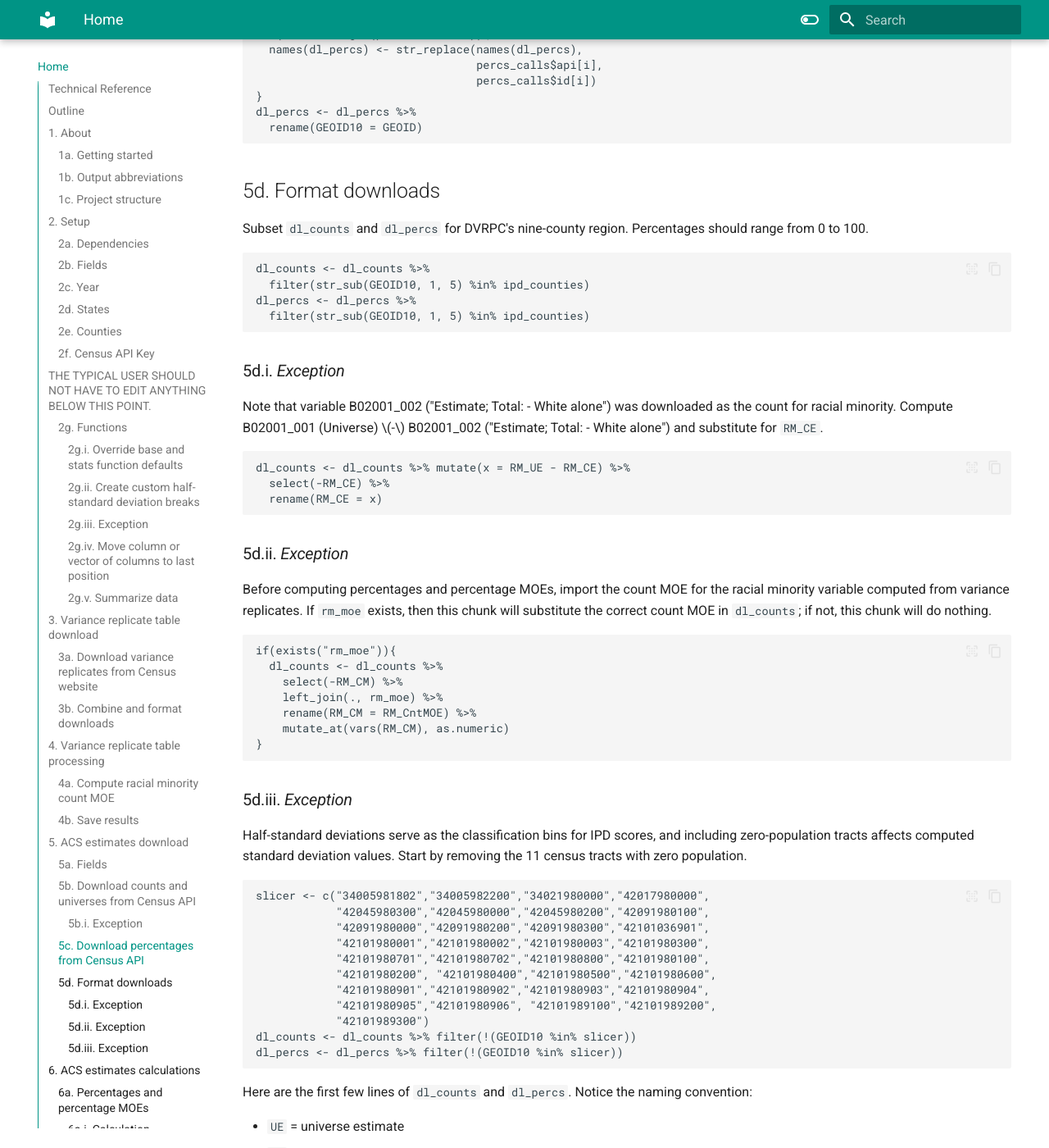
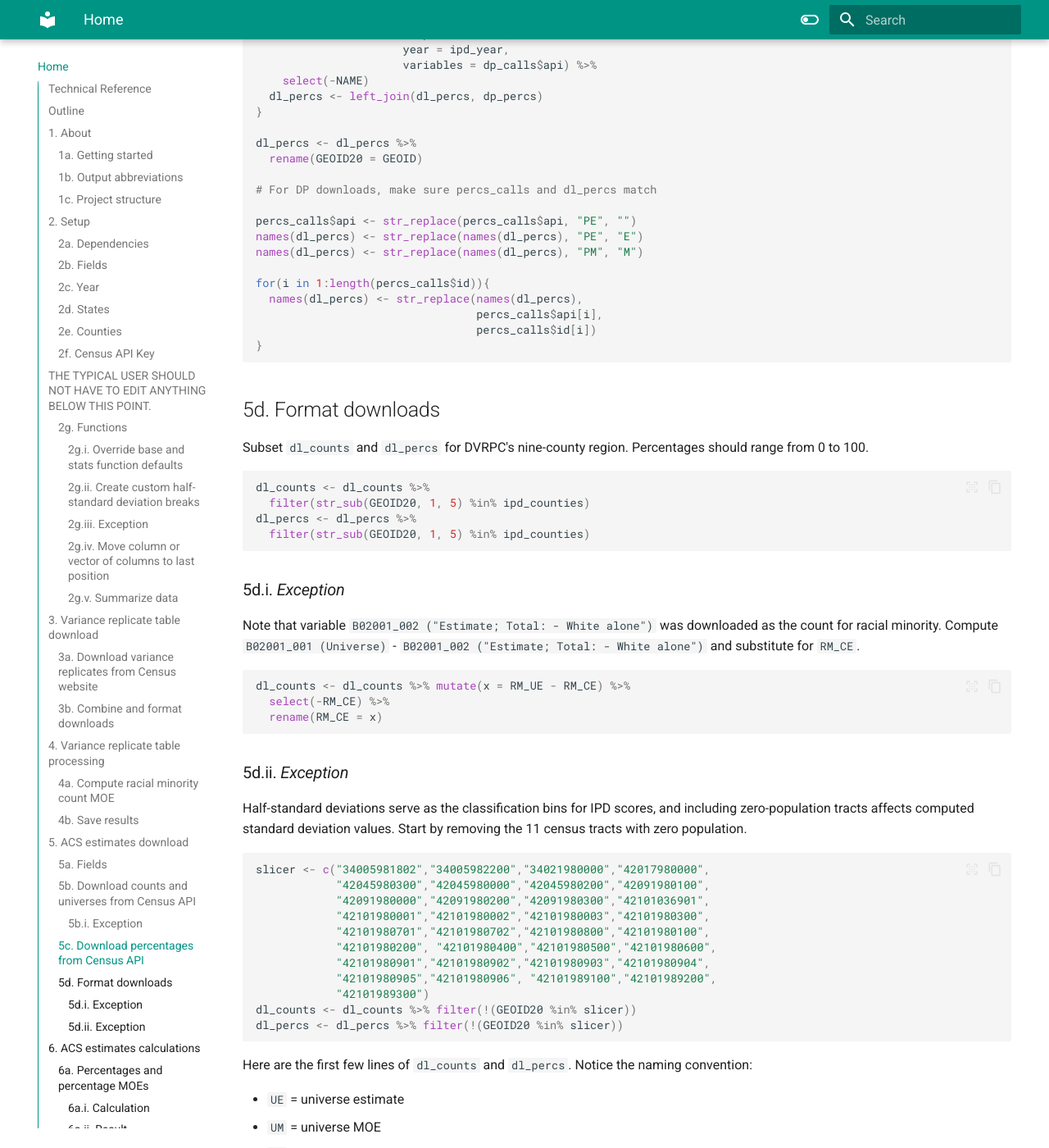
Before and after one commit to dvrpc/ipd, an MkDocs documentation site: the page built from docs/index.md, in a window 1280 px wide and 1400 px high, scrolled down 13991 px. Shown: the whole window at 82% size. Built offline with MkDocs 1.6.1 and Material for MkDocs 9.7.7, drawn with Linux system fonts in a browser that asks for light colours; some of the changed text lies outside the part shown.

Commit message:
Update index.md

````diff
--- a/docs/index.md
+++ b/docs/index.md
@@ -516,7 +516,7 @@
 Download percentage tables that are available for four of IPD's nine indicators. We will compute percentages and their associated MOEs for the rest of the dataset later. The procedure is identical to that described in Section 5b.
 <br>
 
-```{r api_percs, message = FALSE}
+```r
 percs <- c(disabled_percent,
            ethnic_minority_percent,
            female_percent,
@@ -526,17 +526,24 @@
            older_adults_percent,
            racial_minority_percent,
            youth_percent)
+
 percs_ids <- c("D_P", "EM_P", "F_P", "FB_P", "LEP_P",
                "LI_P", "OA_P", "RM_P", "Y_P")
+
 percs_calls <- tibble(id = percs_ids, api = percs) %>%
   drop_na(.)
+
 s_calls <- percs_calls %>%
   filter(str_sub(api, 1, 1) == "S")
+
 d_calls <- percs_calls %>%
   filter(str_sub(api, 1, 1) == "B")
+
 dp_calls <- percs_calls %>%
   filter(str_sub(api, 1, 1) == "D")
+
 dl_percs <- NULL
+
 if(length(s_calls$id > 0)){
   s_percs <- get_acs(geography = "tract",
                      state = ipd_states,
@@ -546,6 +553,7 @@
     select(-NAME)
   dl_percs <- bind_cols(dl_percs, s_percs)
 }
+
 if(length(d_calls$id > 0)){
   d_percs <- get_acs(geography = "tract",
                      state = ipd_states,
@@ -555,6 +563,7 @@
     select(-NAME)
   dl_percs <- left_join(dl_percs, d_percs)
 }
+
 if(length(dp_calls$id > 0)){
   dp_percs <- get_acs(geography = "tract",
                       state = ipd_states,
@@ -564,16 +573,21 @@
     select(-NAME)
   dl_percs <- left_join(dl_percs, dp_percs)
 }
+
+dl_percs <- dl_percs %>%
+  rename(GEOID20 = GEOID)
+
+# For DP downloads, make sure percs_calls and dl_percs match
+
 percs_calls$api <- str_replace(percs_calls$api, "PE", "")
 names(dl_percs) <- str_replace(names(dl_percs), "PE", "E")
 names(dl_percs) <- str_replace(names(dl_percs), "PM", "M")
+
 for(i in 1:length(percs_calls$id)){
   names(dl_percs) <- str_replace(names(dl_percs),
                                  percs_calls$api[i],
                                  percs_calls$id[i])
 }
-dl_percs <- dl_percs %>%
-  rename(GEOID10 = GEOID)
 ```
 
 ## 5d. Format downloads {#five_d}
@@ -581,19 +595,19 @@
 Subset `dl_counts` and `dl_percs` for DVRPC's nine-county region. Percentages should range from 0 to 100.
 <br>
 
-```{r dl_counts_dl_percs, message = FALSE}
+```r
 dl_counts <- dl_counts %>%
-  filter(str_sub(GEOID10, 1, 5) %in% ipd_counties)
+  filter(str_sub(GEOID20, 1, 5) %in% ipd_counties)
 dl_percs <- dl_percs %>%
-  filter(str_sub(GEOID10, 1, 5) %in% ipd_counties)
+  filter(str_sub(GEOID20, 1, 5) %in% ipd_counties)
 ```
 
 ### 5d.i. _Exception_ {#five_d_i}
 
-Note that variable B02001_002 ("Estimate; Total: - White alone") was downloaded as the count for racial minority. Compute B02001_001 (Universe) $-$ B02001_002 ("Estimate; Total: - White alone") and substitute for `RM_CE`.
+Note that variable `B02001_002 ("Estimate; Total: - White alone")` was downloaded as the count for racial minority. Compute `B02001_001 (Universe)` - `B02001_002 ("Estimate; Total: - White alone")` and substitute for `RM_CE`.
 <br>
 
-```{r perc_excp_1, message = FALSE}
+```r
 dl_counts <- dl_counts %>% mutate(x = RM_UE - RM_CE) %>%
   select(-RM_CE) %>%
   rename(RM_CE = x)
@@ -601,25 +615,10 @@
 
 ### 5d.ii. _Exception_ {#five_d_ii}
 
-Before computing percentages and percentage MOEs, import the count MOE for the racial minority variable computed from variance replicates. If `rm_moe` exists, then this chunk will substitute the correct count MOE in `dl_counts`; if not, this chunk will do nothing.
-<br>
-
-```{r perc_excp_2, message = FALSE}
-if(exists("rm_moe")){
-  dl_counts <- dl_counts %>%
-    select(-RM_CM) %>%
-    left_join(., rm_moe) %>%
-    rename(RM_CM = RM_CntMOE) %>%
-    mutate_at(vars(RM_CM), as.numeric)
-}
-```
-
-### 5d.iii. _Exception_ {#five_d_iii}
-
 Half-standard deviations serve as the classification bins for IPD scores, and including zero-population tracts affects computed standard deviation values. Start by removing the 11 census tracts with zero population.
 <br>
 
-```{r perc_excp_3}
+```r
 slicer <- c("34005981802","34005982200","34021980000","42017980000",
             "42045980300","42045980000","42045980200","42091980100",
             "42091980000","42091980200","42091980300","42101036901",
@@ -629,8 +628,8 @@
             "42101980901","42101980902","42101980903","42101980904",
             "42101980905","42101980906", "42101989100","42101989200",
             "42101989300")
-dl_counts <- dl_counts %>% filter(!(GEOID10 %in% slicer))
-dl_percs <- dl_percs %>% filter(!(GEOID10 %in% slicer))
+dl_counts <- dl_counts %>% filter(!(GEOID20 %in% slicer))
+dl_percs <- dl_percs %>% filter(!(GEOID20 %in% slicer))
 ```
 
 Here are the first few lines of `dl_counts` and `dl_percs`. Notice the naming convention:
@@ -645,31 +644,26 @@
 We use these strings to select columns, so consistency is key.
 <br>
 
-```{r acs_preview}
-head(dl_counts)
-head(dl_percs)
-```
-
 # 6. ACS estimates calculations {#acs_estimates_calculations}
 
 For all nine indicators, this section computes:
 
-a. Percentages and percentage MOEs
-b. Percentile
-c. IPD score and classification
-d. Composite IPD score
+- Percentages and percentage MOEs
+- Percentile
+- IPD score and classification
+- Composite IPD score
 
 Split `dl_counts` into a list named `comp` for processing and arrange column names in alphabetical order. The name of the list, `comp`, is a nod to the "component parts" of `dl_counts`. The structure of `comp` is similar to a four-tab Excel spreadsheet: for example, `comp` is the name of the `.xlsx` file, `uni_est` is a tab for universe estimates, and `uni_est` has nine columns and 1,368 rows, where the column is the IPD indicator and the row is the census tract observation.
 
 The order of columns is important because processing is based on vector position. We want to make sure that the first column of every tab corresponds to the Disabled indicator, the second to Ethnic Minority, et cetera.
 <br>
 
-```{r comp}
+```r
 comp <- list()
-comp$uni_est <- dl_counts %>% select(ends_with("UE")) %>% select(sort(current_vars()))
-comp$uni_moe <- dl_counts %>% select(ends_with("UM")) %>% select(sort(current_vars()))
-comp$count_est <- dl_counts %>% select(ends_with("CE")) %>% select(sort(current_vars()))
-comp$count_moe <- dl_counts %>% select(ends_with("CM")) %>% select(sort(current_vars()))
+comp$uni_est <- dl_counts %>% select(ends_with("UE")) %>% select(sort(tidyselect::peek_vars()))
+comp$uni_moe <- dl_counts %>% select(ends_with("UM")) %>% select(sort(tidyselect::peek_vars()))
+comp$count_est <- dl_counts %>% select(ends_with("CE")) %>% select(sort(tidyselect::peek_vars()))
+comp$count_moe <- dl_counts %>% select(ends_with("CM")) %>% select(sort(tidyselect::peek_vars()))
 ```
 
 ## 6a. Percentages and percentage MOEs {#six_a}
@@ -679,7 +673,7 @@
 MOEs of the percentage values are obtained using the `tidycensus` function `moe_prop`. This chunk mentions `r` and `c` several times: continuing the spreadsheet analogy, think of `r` as the row number and `c` as the column number for a given spreadsheet tab.
 <br>
 
-```{r perc}
+```r
 pct_matrix <- NULL
 pct_moe_matrix <- NULL
 for (c in 1:length(comp$uni_est)){
````
